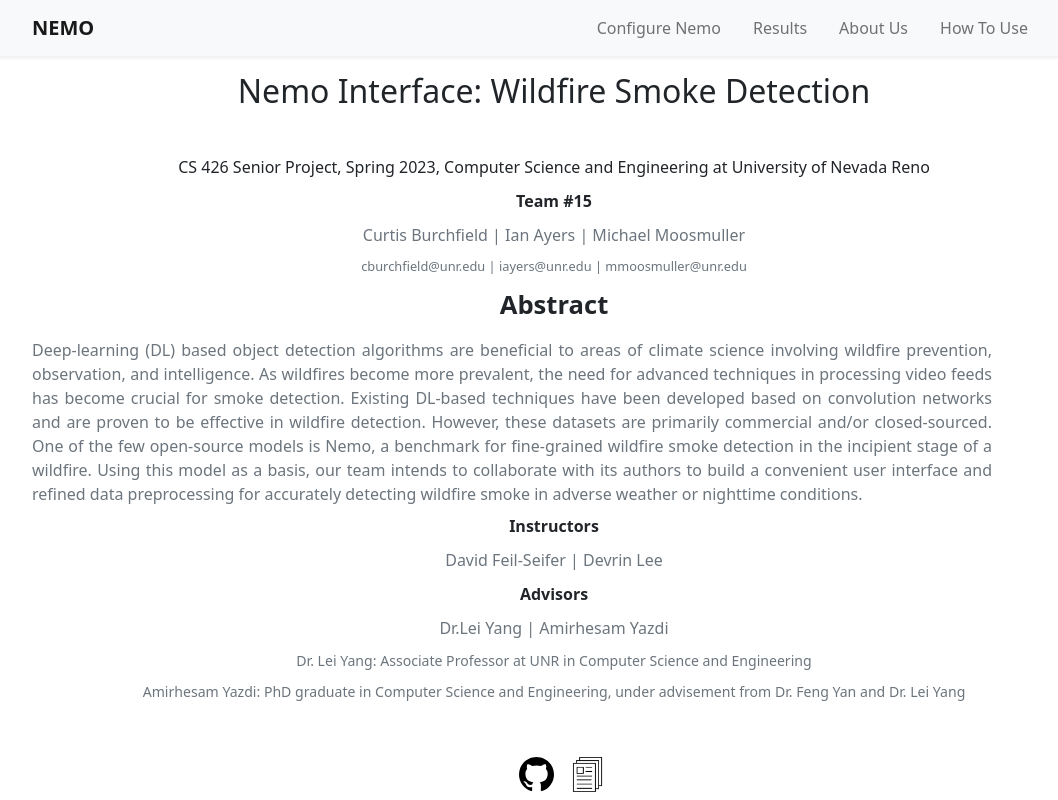
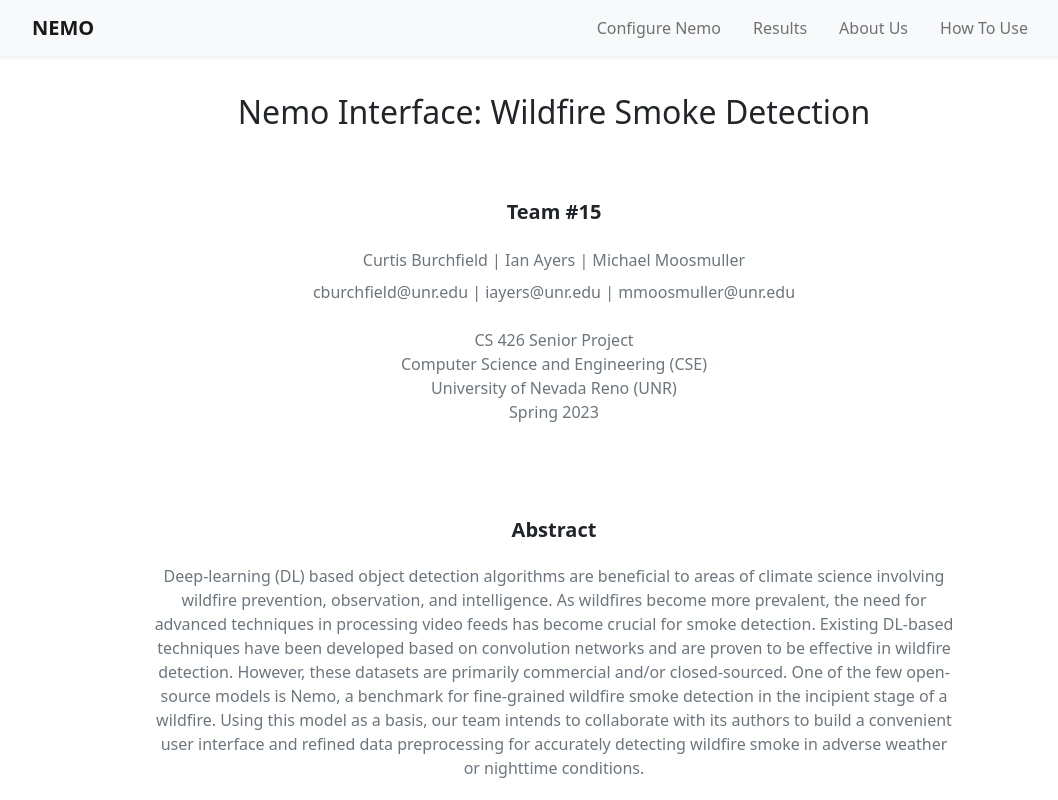
Before and after one commit to Curtis-CS/Nemo-Frontend, a Vue app: page /aboutus in a window 1280 px wide. Shown: the top 800 px of the page, without its empty margins (86-1144 px from the left). Built offline with nearby package versions, Linux system fonts and the light colour scheme.

Commit message:
Updated layout for accessibility.

```diff
--- a/src/components/About.vue
+++ b/src/components/About.vue
@@ -1,9 +1,9 @@
 <template>
   <section class="bg-white">
     <div class="container px-5 mt-custom">
-      <div class="row gx-5 align-items-center justify-content-center justify-content-lg-between min-column-width">
-        <h2 class="display-6 lh-1 mb-5">Wildfire Smoke Detection</h2>
+      <div class="row gx-5 align-items-start justify-content-center justify-content-lg-between min-column-width">
         <div class="col-12 col-lg-5">
+          <h2 class="display-7 lh-1 mb-5 mt-5 min-width">Wildfire Smoke Detection</h2>
           <p class="lead fw-normal text-muted mb-5 mb-lg-0">
             The Nemo wildfire smoke detection benchmark is a set of evolving preprocessed datasets in standard
             COCO format and pretrained wildfire smoke detectors based on Facebook AI's DETR that aims to detect
@@ -46,7 +46,12 @@
   margin-top: 6rem;
   margin-bottom: 6rem;
 }
+
 .min-column-width {
-  min-width: 500px;
+  min-width: 530px;
+}
+
+.min-width {
+  min-width: 407px;
 }
 </style>
--- a/src/components/NemoFooter.vue
+++ b/src/components/NemoFooter.vue
@@ -4,13 +4,12 @@
       <ul class="nav justify-content-center border-bottom pb-3 mb-3">
         <li class="nav-item">
           <a href="https://github.com/SayBender/Nemo" target="_blank">
-          <img src="/github.svg" class="icon_custom" alt=""/>
+            <img alt="" class="icon_custom" src="/github.svg"/>
           </a>
         </li>
-
         <li class="nav-item">
           <a href="https://www.mdpi.com/2072-4292/14/16/3979" target="_blank">
-          <img src="/publication.png" class="icon_custom" alt=""/>
+            <img alt="" class="icon_custom" src="/publication.png"/>
           </a>
         </li>
       </ul>
@@ -27,10 +26,11 @@
 
 <style scoped>
 .icon_custom {
-  width: 35px;
-  height: 35px;
+  width: 30px;
+  height: 30px;
   margin-left: 1rem;
 }
+
 .min-column-width {
   min-width: 500px;
 }
--- a/src/components/UploadFiles.vue
+++ b/src/components/UploadFiles.vue
@@ -23,15 +23,15 @@
           <div class="container border-1 shadow-sm mt-3">
             <table width="100%">
               <tr>
-                <td rowspan="2" class="column-file-type-icon" v-if="file.valid_file">
+                <td v-if="file.valid_file" class="column-file-type-icon" rowspan="2">
                   <img alt="" class="custom_thumbnail" v-bind:src="icons[file.name.split('.').pop().toLowerCase()]"/>
                 </td>
-                <td rowspan="2" class="column-file-type-icon" v-else>
+                <td v-else class="column-file-type-icon" rowspan="2">
                   <img alt="" class="custom_thumbnail" src="/invalid-filetype-icon.png"/>
                 </td>
                 <td class="column-file-name">{{ file.name }}&nbsp;</td>
-                <td rowspan="2" class="column-file-size">{{ bytesToSize(file.size, 0) }}&nbsp;</td>
-                <td rowspan="2" class="column-file-type-icon">
+                <td class="column-file-size" rowspan="2">{{ bytesToSize(file.size, 0) }}&nbsp;</td>
+                <td class="column-file-type-icon" rowspan="2">
                   <button class="remove-file-button" type="button" @click="removeFile(files.indexOf(file))">
                     <img alt="" class="custom_thumbnail" src="/red_x.png"/>&nbsp;
                   </button>
@@ -60,7 +60,7 @@
         </div>
       </div>
     </div>
-    <div class="InitialPadding" v-if="processingFiles" >
+    <div v-if="processingFiles" class="InitialPadding">
       <h2 class="display-6 lh-1 mb-5" style="margin-left: 5vw;">Processing</h2>
     </div>
   </div>
@@ -238,23 +238,21 @@
        * @type {FormData}
        */
       var filesLeftToSend = this.files.length
-      for (let i = 0; i < this.files.length; i++)
-      {
+      for (let i = 0; i < this.files.length; i++) {
         let file = this.files[i]
         let formData = new FormData()
         formData.append('filesLeft', filesLeftToSend)
         formData.append('file', file)
-        filesLeftToSend = filesLeftToSend -1
+        filesLeftToSend = filesLeftToSend - 1
         axios.post('http://127.0.0.1:5000', formData, {
           responseType: 'blob'
-        } )
-        .then(function(response) {
+        })
+            .then(function (response) {
               //console.log(response)
               console.log("Results Recieved")
               //this.$store.commit("addFile", file)
               var recievedFileSize = response.data.size
-          if (recievedFileSize > 25)
-          {
+              if (recievedFileSize > 25) {
                 var blob = new Blob([response.data])
                 var url = window.URL.createObjectURL(blob)
                 var link = document.createElement('a')
@@ -265,7 +263,7 @@
               }
               //saveAs(response.data, filename)
             })
-        .catch(function(error) {
+            .catch(function (error) {
               console.log(error)
             })
       }
@@ -278,8 +276,7 @@
         if (!(this.files[i]["valid_file"]) && !(this.files[i]["valid_size"])) {
           this.run_status = true
           break
-        }
-        else {
+        } else {
           this.run_status = false
         }
       }
@@ -291,7 +288,7 @@
 <style scoped>
 
 .base-button {
-  color:black;
+  color: black;
   border-radius: 25px;
   border-style: solid;
   border-color: #d8d8d8;
@@ -327,7 +324,6 @@
   vertical-align: middle;
   text-align: center;
 }
-
 
 
 .custom_thumbnail {
--- a/src/views/AboutUs.vue
+++ b/src/views/AboutUs.vue
@@ -1,56 +1,50 @@
 <template>
   <section class="bg-white">
-    <div class="container px-5 mt-custom">
-      <div class="InitialPadding">
-        <p class="display-5 lh-1 mb-5" style="margin-left: 0vw; text-align: center; font-size: 2.5vw;">Nemo Interface: Wildfire Smoke Detection</p>
-      </div>
-      <div class="OtherPadding">
-        <p class="fw-normal mb-lg-0" style=" text-align: center; padding-bottom: 10px">
-          CS 426 Senior Project, Spring 2023, Computer Science and Engineering at University of Nevada Reno
-        </p>
-        <p class="fw-bold mb-5 mb-lg-0" style=" text-align: center; padding-bottom: 10px">
-          Team #15
-        </p>
-        <p class="fw-normal text-muted mb-5 mb-lg-0" style=" text-align: center; padding-bottom: 10px">
+    <div class="container px-5 mt-custom max-column-width min-column-width">
+      <div class="row gx-5 align-items-start justify-content-center justify-content-lg-between">
+        <h2 class="text-center lh-1 mt-6 mb-5">Nemo Interface: Wildfire Smoke Detection</h2>
+        <h5 class="fw-bold mb-lg-4 mt-4 text-center"> Team #15 </h5>
+        <p class="fw-normal text-muted text-center mb-lg-2">
           Curtis Burchfield | Ian Ayers | Michael Moosmuller
         </p>
-        <p class="fw-normal text-muted mb-5 mb-lg-0" style=" text-align: center; font-size: 1vw; padding-bottom: 10px">
+        <p class="fw-normal text-muted text-center mb-lg-4">
           cburchfield@unr.edu | iayers@unr.edu | mmoosmuller@unr.edu
         </p>
-
-        <p class="fw-bold mb-5 mb-lg-0" style=" text-align: center; font-size: 2vw; padding-bottom: 10px">
-          Abstract
+        <p class="fw-normal text-muted text-center mb-lg-0">
+          CS 426 Senior Project <br>
+          Computer Science and Engineering (CSE) <br>
+          University of Nevada Reno (UNR) <br>
+          Spring 2023 <br>
         </p>
-        <div class = "AbstractPadding" style="align-self: center">
-          <p class="fw-normal text-muted mb-5 mb-lg-0" style=" text-align: justify; padding-bottom: 10px">
-            Deep-learning (DL) based object detection algorithms are beneficial to areas of climate science involving wildfire
-        prevention, observation, and intelligence. As wildfires become more prevalent, the need for advanced techniques
-        in processing video feeds has become crucial for smoke detection. Existing DL-based techniques have been
-        developed based on convolution networks and are proven to be effective in wildfire detection. However, these
-        datasets are primarily commercial and/or closed-sourced. One of the few open-source models is Nemo, a benchmark
-        for fine-grained wildfire smoke detection in the incipient stage of a wildfire. Using this model as a basis, our
-        team intends to collaborate with its authors to build a convenient user interface and refined data preprocessing
-        for accurately detecting wildfire smoke in adverse weather or nighttime conditions.
+      </div>
+      <div class="row gx-5 align-items-start justify-content-center justify-content-lg-between mt-5">
+        <h5 class="fw-bold text-center lh-1 mb-4 mt-5 min-width" > Abstract </h5>
+          <p class="fw-normal text-muted text-center mb-5 mb-lg-0" >
+            Deep-learning (DL) based object detection algorithms are beneficial to areas of climate science involving
+          wildfire prevention, observation, and intelligence. As wildfires become more prevalent, the need for
+          advanced techniques in processing video feeds has become crucial for smoke detection. Existing DL-based
+          techniques have been developed based on convolution networks and are proven to be effective in wildfire
+          detection. However, these datasets are primarily commercial and/or closed-sourced. One of the few open-source
+          models is Nemo, a benchmark for fine-grained wildfire smoke detection in the incipient stage of a wildfire.
+          Using this model as a basis, our team intends to collaborate with its authors to build a convenient user
+          interface and refined data preprocessing for accurately detecting wildfire smoke in adverse weather or
+          nighttime conditions.
           </p>
-        </div>
-        <p class="fw-bold mb-5 mb-lg-0" style=" text-align: center; padding-bottom: 10px">
-          Instructors
-        </p>
-        <p class="fw-normal text-muted mb-5 mb-lg-0" style=" text-align: center; padding-bottom: 10px">
+      </div>
+      <div class="row gx-5 align-items-start justify-content-center justify-content-lg-between">
+        <h5 class="fw-bold text-center lh-1 mb-4 mt-5 min-width"> Instructors </h5>
+        <p class="fw-normal text-muted text-center mb-lg-4">
           David Feil-Seifer | Devrin Lee
         </p>
-        <p class="fw-bold mb-5 mb-lg-0" style=" text-align: center; padding-bottom: 10px">
-          Advisors
-        </p>
-        <p class="fw-normal text-muted mb-5 mb-lg-0" style=" text-align: center; padding-bottom: 10px">
+        <h5 class="fw-bold text-center lh-1 mb-4 mt-5 min-width"> Advisors </h5>
+        <p class="fw-normal text-center text-muted mb-5 mb-lg-4">
           Dr.Lei Yang | Amirhesam Yazdi
         </p>
-        <p class="fw-normal text-muted mb-5 mb-lg-0" style=" text-align: center; font-size: 1.1vw; padding-bottom: 10px">
-          Dr. Lei Yang: Associate Professor at UNR in Computer Science and Engineering
+        <p class="fw-normal text-center text-muted mb-5 mb-lg-0">
+          Dr. Lei Yang: Associate Professor at UNR in CSE.
         </p>
-        <p class="fw-normal text-muted mb-5 mb-lg-0" style=" text-align: center; font-size: 1.1vw; padding-bottom: 10px">
-          Amirhesam Yazdi: PhD graduate in Computer Science and Engineering, under advisement from
-          Dr. Feng Yan and Dr. Lei Yang
+        <p class="fw-normal text-center text-muted mb-5 mb-lg-0">
+          Amirhesam Yazdi: PhD graduate in CSE, advised by Dr. Feng Yan and Dr. Lei Yang
         </p>
       </div>
     </div>
@@ -66,7 +60,7 @@
 <style scoped>
 /* Initial padding of Top Menu bar */
 .InitialPadding {
-	padding-top: 75px;
+  padding-top: 75px;
 }
 
 .OtherPadding {
@@ -79,4 +73,16 @@
   width: 75vw;
   height: 14vw;
 }
+
+.mt-custom {
+  margin-top: 6rem;
+  margin-bottom: 6rem;
+}
+.max-column-width {
+  max-width: 900px;
+}
+.min-column-width {
+  min-width: 530px;
+}
+
 </style>
```
Lines whose indentation alone changed are shown as unchanged.
